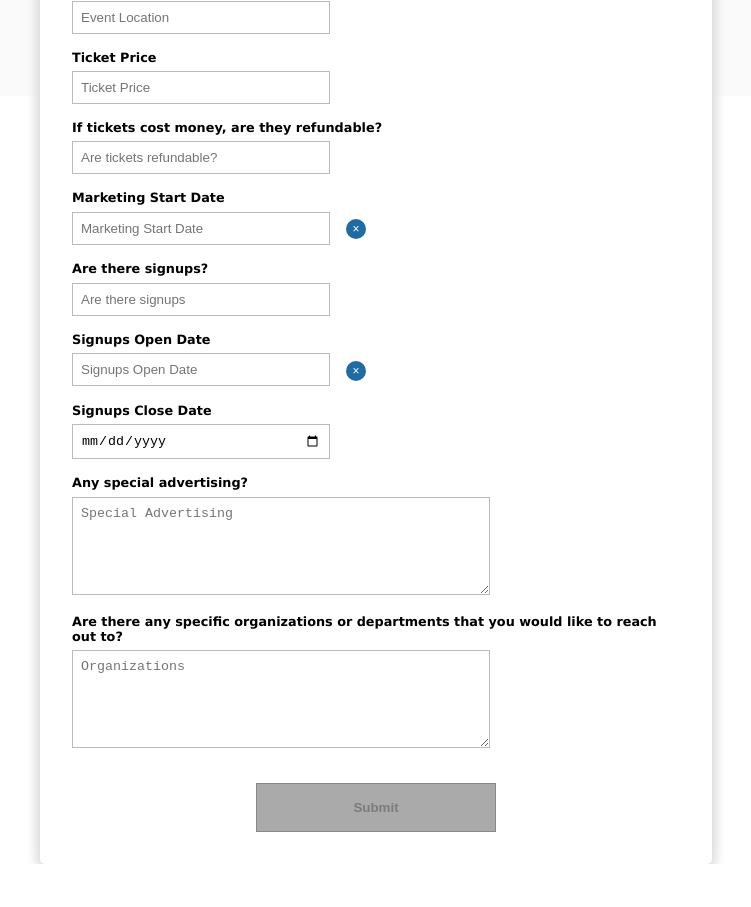
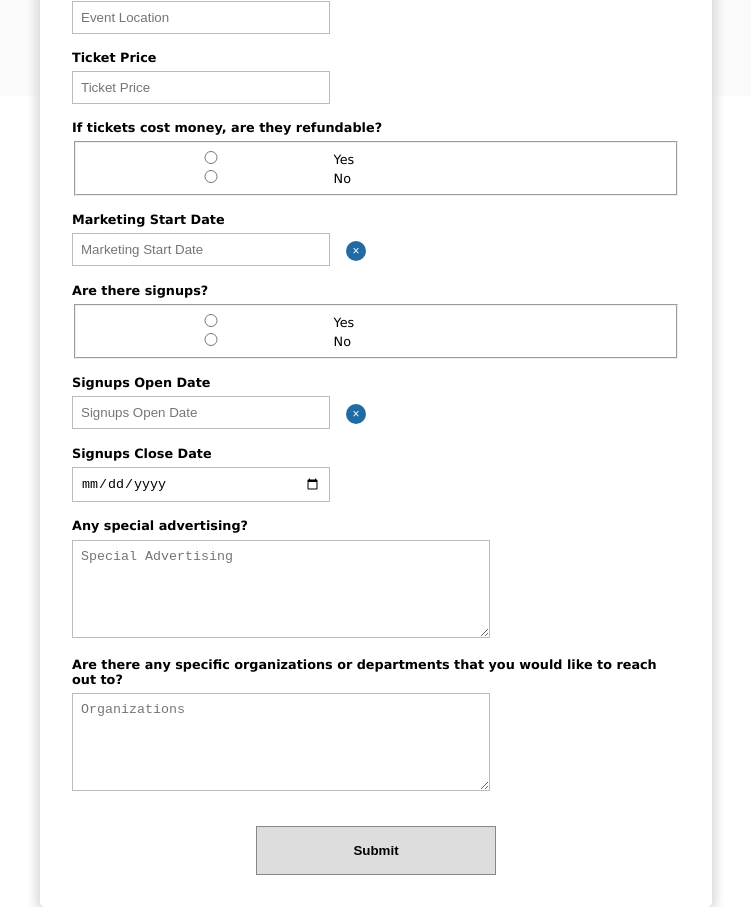
Before and after one commit to KalebRaymond/Program-Form, a React (Create React App) app: page / in a window 1280 px wide. Shown: the part 704-1611 px from the top of the page, without its empty margins (264-1015 px from the left). Before the commit the page ends 1568 px from the top, so only its background shows below. Built offline with nearby package versions, Linux system fonts and the light colour scheme; no server answers; the database is empty.

Commit message:
Added react-hook-form

```diff
--- a/package.json
+++ b/package.json
@@ -8,11 +8,14 @@
     "@testing-library/user-event": "^13.5.0",
     "emailjs-com": "^3.2.0",
     "firebase": "^9.22.2",
+    "form": "^0.2.4",
+    "hook": "^0.0.5",
     "moment": "^2.29.4",
     "react": "^18.2.0",
     "react-datepicker": "^4.12.0",
     "react-dom": "^18.2.0",
     "react-firebase-hooks": "^5.1.1",
+    "react-hook-form": "^7.45.0",
     "react-scripts": "5.0.1",
     "web-vitals": "^2.1.4"
   },
--- a/src/components/EventForm/EventForm.js
+++ b/src/components/EventForm/EventForm.js
@@ -7,18 +7,55 @@ import ActionButton from "../ActionButton/ActionButton";
 import DatePicker from "react-datepicker";
 import emailjs from "emailjs-com";
 import FormInput from "../FormInput/FormInput";
+import { Controller, useForm } from "react-hook-form";
 
 const EventForm = () => {
+	emailjs.init("TdmGXBSlM9g0OIa13");
+
 	const [upcomingEvents, setUpcomingEvents] = useState([]);
+	const [upcomingEventDates, setUpcomingEventDates] = useState([]);
+	const [upcomingMarketingStartDates, setUpcomingMarketingStartDates] =
+		useState([]);
+	const [upcomingSignupsOpenDates, setUpcomingSignupsOpenDates] = useState([]);
+
+	const {
+		control,
+		register,
+		handleSubmit,
+		formState: { errors },
+	} = useForm();
+
+	const onSubmit = (data) => {
+		console.log("Form submitted", data);
+		// event.preventDefault();
+
+		// const serializedFormContent = formContent;
+
+		// serializedFormContent.eventDate =
+		// 	serializedFormContent.eventDate.toDateString();
+		// serializedFormContent.marketingStartDate =
+		// 	serializedFormContent.marketingStartDate.toDateString();
+		// serializedFormContent.signupsOpenDate =
+		// 	serializedFormContent.signupsOpenDate.toDateString();
+		// serializedFormContent.signupsCloseDate = new Date(
+		// 	serializedFormContent.signupsCloseDate
+		// ).toDateString();
+
+		// console.log("Event submitted", serializedFormContent);
+		// addEventToDatabase(serializedFormContent);
+
+		///Show event submitted screen
+	};
 
 	///Put this in a db service file
+	/*
 	const getUpcomingEventsPromise = () => {
 		return db
 			.collection("events")
 			.get()
 			.then((collection) => {
-				const upcomingEvents = collection.docs.map((doc) => doc.data());
-				return upcomingEvents;
+				const events = collection.docs.map((doc) => doc.data());
+				return events;
 			})
 			.catch((error) => {
 				console.log("Error fetching db events", error);
@@ -27,8 +64,18 @@ const EventForm = () => {
 	};
 
 	useEffect(() => {
-		getUpcomingEventsPromise().then((events) => setUpcomingEvents(events));
+		getUpcomingEventsPromise().then((events) => {
+			setUpcomingEvents(events);
+			setUpcomingEventDates(events.map((event) => new Date(event.eventDate)));
+			setUpcomingMarketingStartDates(
+				events.map((event) => new Date(event.marketingStartDate))
+			);
+			setUpcomingSignupsOpenDates(
+				events.map((event) => new Date(event.signupsOpenDate))
+			);
+		});
 	}, []);
+	*/
 
 	useEffect(() => {
 		console.log("upcomingEvents", upcomingEvents);
@@ -54,7 +101,6 @@ const EventForm = () => {
 	};
 
 	const [formContent, setFormContent] = useState(defaultFormContent);
-	emailjs.init("TdmGXBSlM9g0OIa13");
 
 	const sendEmail = (eventData) => {
 		const serviceId = "service_k63n2um";
@@ -73,10 +119,11 @@ const EventForm = () => {
 
 	const addEventToDatabase = async (eventData) => {
 		try {
+			//Add event data to a new document in the firestore
 			db.collection("events").doc().set(eventData);
 
 			try {
-				sendEmail(eventData);
+				//sendEmail(eventData);
 			} catch (error) {
 				console.error("Error sending email", error);
 			}
@@ -97,11 +144,6 @@ const EventForm = () => {
 		const inputName = event.target.name;
 		const value = event.target.value;
 
-		console.log("Input changed", {
-			inputName,
-			value,
-		});
-
 		setFormContent({
 			...formContent,
 			[inputName]: value,
@@ -115,81 +157,72 @@ const EventForm = () => {
 		});
 	};
 
-	const handleSubmit = (event) => {
-		event.preventDefault();
-		console.log("Event submitted", formContent);
-		//addEventToDatabase(formContent);
-
-		///Show event submitted screen
-	};
-
 	return (
 		<div className={styles.EventForm}>
-			<form onSubmit={handleSubmit}>
+			<form onSubmit={handleSubmit(onSubmit)}>
 				<FormInput label={"Event Date"}>
+					<Controller
+						control={control}
+						name="eventDate"
+						rules={{ required: true }}
+						render={({ field }) => (
 							<DatePicker
 								showPopperArrow={false}
-						selected={formContent.eventDate}
+								selected={field.value || ""}
 								placeholderText={"Event Date"}
+								highlightDates={[
+									{ "react-datepicker__day--highlighted": upcomingEventDates },
+								]}
 								isClearable
-						onChange={(date) => handleDatePickerChange("eventDate", date)}
+								onChange={(date) => field.onChange(date)}
 								minDate={new Date()}
 							></DatePicker>
+						)}
+					></Controller>
 				</FormInput>
-				<FormInput label={"Event Start Time"}>
+				<FormInput label={"Event Start Time"} error={errors.startTime}>
 					<input
-						name={"startTime"}
 						placeholder={"Event Start Time"}
 						type="time"
-						value={formContent.startTime}
-						onChange={handleInputChange}
+						{...register("startTime", { required: true })}
 					></input>
 				</FormInput>
-				<FormInput label={"Event End Time"}>
+				<FormInput label={"Event End Time"} error={errors.endTime}>
 					<input
 						placeholder={"Event End Time"}
-						name={"endTime"}
 						type="time"
-						value={formContent.endTime}
-						onChange={handleInputChange}
+						{...register("endTime", { required: true })}
 					></input>
 				</FormInput>
-				<FormInput label={"Event Name"}>
+				<FormInput label={"Event Name"} error={errors.eventName}>
 					<input
 						placeholder={"Event Name"}
-						name={"eventName"}
 						type="text"
-						value={formContent.eventName}
-						onChange={handleInputChange}
+						{...register("eventName", { required: true })}
 					></input>
 				</FormInput>
 				<FormInput
 					label={
 						"Event Description (please include if there is an attendance limit)"
 					}
+					error={errors.eventDescription}
 				>
 					<textarea
 						placeholder={"Event Description"}
-						name={"description"}
-						value={formContent.description}
-						onChange={handleInputChange}
+						{...register("description", { required: true })}
 					></textarea>
 				</FormInput>
-				<FormInput label={"Email"}>
+				<FormInput label={"Email"} error={errors.email}>
 					<input
 						placeholder={"Email"}
-						name={"email"}
 						type="email"
-						value={formContent.email}
-						onChange={handleInputChange}
+						{...register("email", { required: true })}
 					></input>
 				</FormInput>
-				<FormInput label={"Committee"}>
+				<FormInput label={"Committee"} error={errors.committee}>
 					<select
 						name={"committee"}
-						type="text"
-						value={formContent.committee}
-						onChange={handleInputChange}
+						{...register("committee", { required: true })}
 					>
 						<option value="Advertising">Advertising</option>
 						<option value="Design">Design</option>{" "}
@@ -207,98 +240,142 @@ const EventForm = () => {
 					label={
 						"Event Location (ex. Cathedral Lawn, Zoom Webinar, Zoom Meeting, etc.)"
 					}
+					error={errors.eventLocation}
 				>
 					<input
 						placeholder={"Event Location"}
-						name={"location"}
 						type="text"
-						value={formContent.location}
-						onChange={handleInputChange}
+						{...register("description", { required: true })}
 					></input>
 				</FormInput>
-				<FormInput label={"Ticket Price"}>
+				<FormInput label={"Ticket Price"} error={errors.ticketPrice}>
 					<input
 						placeholder={"Ticket Price"}
-						name={"ticketPrice"}
 						type="text"
-						value={formContent.ticketPrice}
-						onChange={handleInputChange}
+						{...register("ticketPrice", { required: true })}
 					></input>
 				</FormInput>
-				<FormInput label={"If tickets cost money, are they refundable?"}>
+				<FormInput
+					label={"If tickets cost money, are they refundable?"}
+					error={errors.ticketsRefundable}
+				>
+					<fieldset className="radioGroup">
+						<div className="radioInput">
 							<input
-						placeholder={"Are tickets refundable?"}
-						name={"ticketsRefundable"}
-						type="text"
-						value={formContent.ticketsRefundable}
-						onChange={handleInputChange}
+								type="radio"
+								id="ticketsRefundableYes"
+								value="Yes"
+								{...register("ticketsRefundable", { required: true })}
+							></input>
+							<label htmlFor="ticketsRefundableYes">Yes</label>
+						</div>
+						<div className="radioInput">
+							<input
+								type="radio"
+								id="ticketsRefundableNo"
+								value="No"
+								{...register("ticketsRefundable", { required: true })}
+							></input>
+							<label htmlFor="ticketsRefundableNo">No</label>
+						</div>
+					</fieldset>
+				</FormInput>
+				<FormInput label={"Marketing Start Date"}>
+					<Controller
+						control={control}
+						name="marketingStartDate"
+						rules={{ required: true }}
+						render={({ field }) => (
+							<DatePicker
+								showPopperArrow={false}
+								selected={field.value || ""}
+								placeholderText={"Marketing Start Date"}
+								highlightDates={[
+									{
+										"react-datepicker__day--highlighted":
+											upcomingMarketingStartDates,
+									},
+								]}
+								isClearable
+								onChange={(date) => field.onChange(date)}
+								minDate={new Date()}
+							></DatePicker>
+						)}
+					></Controller>
+				</FormInput>
+				<FormInput label={"Are there signups?"} error={errors.signups}>
+					<fieldset className="radioGroup">
+						<div className="radioInput">
+							<input
+								type="radio"
+								id="signupsYes"
+								value="Yes"
+								{...register("signups", { required: true })}
+							></input>
+							<label htmlFor="signupsYes">Yes</label>
+						</div>
+						<div className="radioInput">
+							<input
+								type="radio"
+								id="signupsNo"
+								value="No"
+								{...register("signups", { required: true })}
+							></input>
+							<label htmlFor="signupsNo">No</label>
+						</div>
+					</fieldset>
+				</FormInput>
+				<FormInput label={"Signups Open Date"}>
+					<Controller
+						control={control}
+						name="signupsOpenDate"
+						rules={{ required: true }}
+						render={({ field }) => (
+							<DatePicker
+								showPopperArrow={false}
+								selected={field.value || ""}
+								placeholderText={"Signups Open Date"}
+								isClearable
+								highlightDates={[
+									{
+										"react-datepicker__day--highlighted":
+											upcomingSignupsOpenDates,
+									},
+								]}
+								onChange={(date) => field.onChange(date)}
+								minDate={new Date()}
+							></DatePicker>
+						)}
+					></Controller>
+				</FormInput>
+				<FormInput label={"Signups Close Date"} error={errors.signupsCloseDate}>
+					<input
+						type="date"
+						{...register("signupsCloseDate", { required: false })}
 					></input>
 				</FormInput>
-				<FormInput label={"Marketing Start Date"}>
-					<DatePicker
-						showPopperArrow={false}
-						selected={formContent.marketingStartDate}
-						placeholderText={"Marketing Start Date"}
-						isClearable
-						onChange={(date) =>
-							handleDatePickerChange("marketingStartDate", date)
-						}
-						minDate={new Date()}
-					></DatePicker>
-				</FormInput>
-				<FormInput label={"Are there signups?"}>
-					<input
-						placeholder={"Are there signups"}
-						name={"signups"}
-						type="text"
-						value={formContent.signups}
-						onChange={handleInputChange}
-					></input>
-				</FormInput>
-				<FormInput label={"Signups Open Date"}>
-					<DatePicker
-						showPopperArrow={false}
-						selected={formContent.signupsOpenDate}
-						placeholderText={"Signups Open Date"}
-						isClearable
-						onChange={(date) => handleDatePickerChange("signupsOpenDate", date)}
-						minDate={new Date()}
-					></DatePicker>
-				</FormInput>
-				<FormInput label={"Signups Close Date"}>
-					<input
-						name={"signupsCloseDate"}
-						type="date"
-						value={formContent.signupsCloseDate}
-						onChange={handleInputChange}
-					></input>
-				</FormInput>
-				<FormInput label={"Any special advertising?"}>
+				<FormInput
+					label={"Any special advertising?"}
+					error={errors.specialAdvertising}
+				>
 					<textarea
 						placeholder={"Special Advertising"}
-						name={"specialAdvertising"}
-						value={formContent.specialAdvertising}
-						onChange={handleInputChange}
+						{...register("specialAdvertising", { required: false })}
 					></textarea>
 				</FormInput>
 				<FormInput
 					label={
 						"Are there any specific organizations or departments that you would like to reach out to?"
 					}
+					error={errors.organizations}
 				>
 					<textarea
 						placeholder={"Organizations"}
-						name={"organizations"}
-						value={formContent.organizations}
-						onChange={handleInputChange}
+						{...register("organizations", { required: false })}
 					></textarea>
 				</FormInput>
 				<div className="buttonSection">
-					<ActionButton
-						type="submit"
-						buttonText={"Submit"}
-						disabled={!formIsValid()}
-					></ActionButton>
+					<ActionButton type="submit" buttonText={"Submit"}></ActionButton>
 				</div>
 			</form>
 		</div>
--- a/src/components/FormInput/FormInput.scss
+++ b/src/components/FormInput/FormInput.scss
@@ -47,5 +47,9 @@
 				}
 			}
 		}
+
+		.react-datepicker__day--highlighted {
+			background-color: red;
+		}
 	}
 }
```
Also changed, not shown: 1 other file (tests, documents, lock files or other folders). Lines whose indentation alone changed are shown as unchanged.
